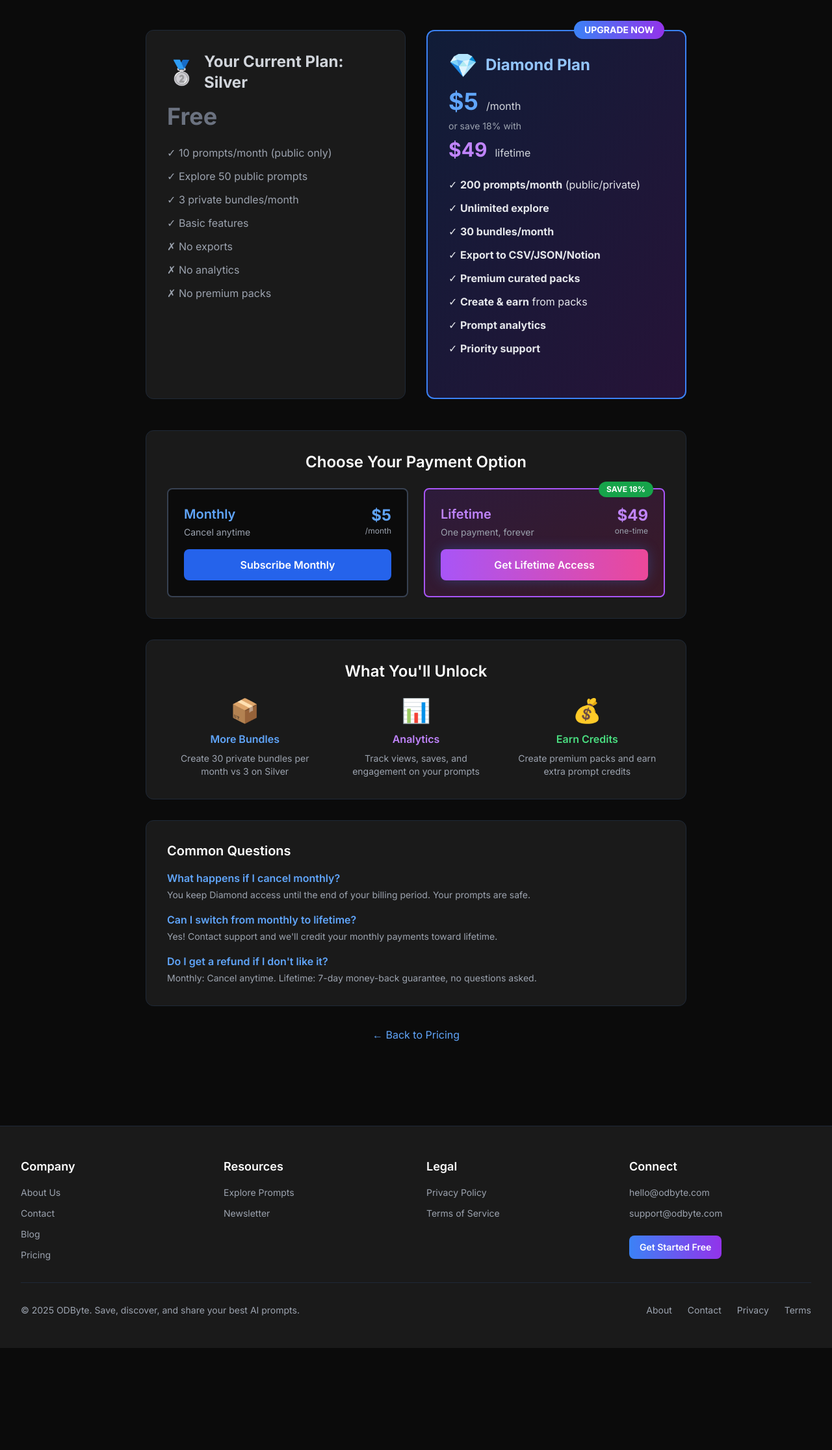
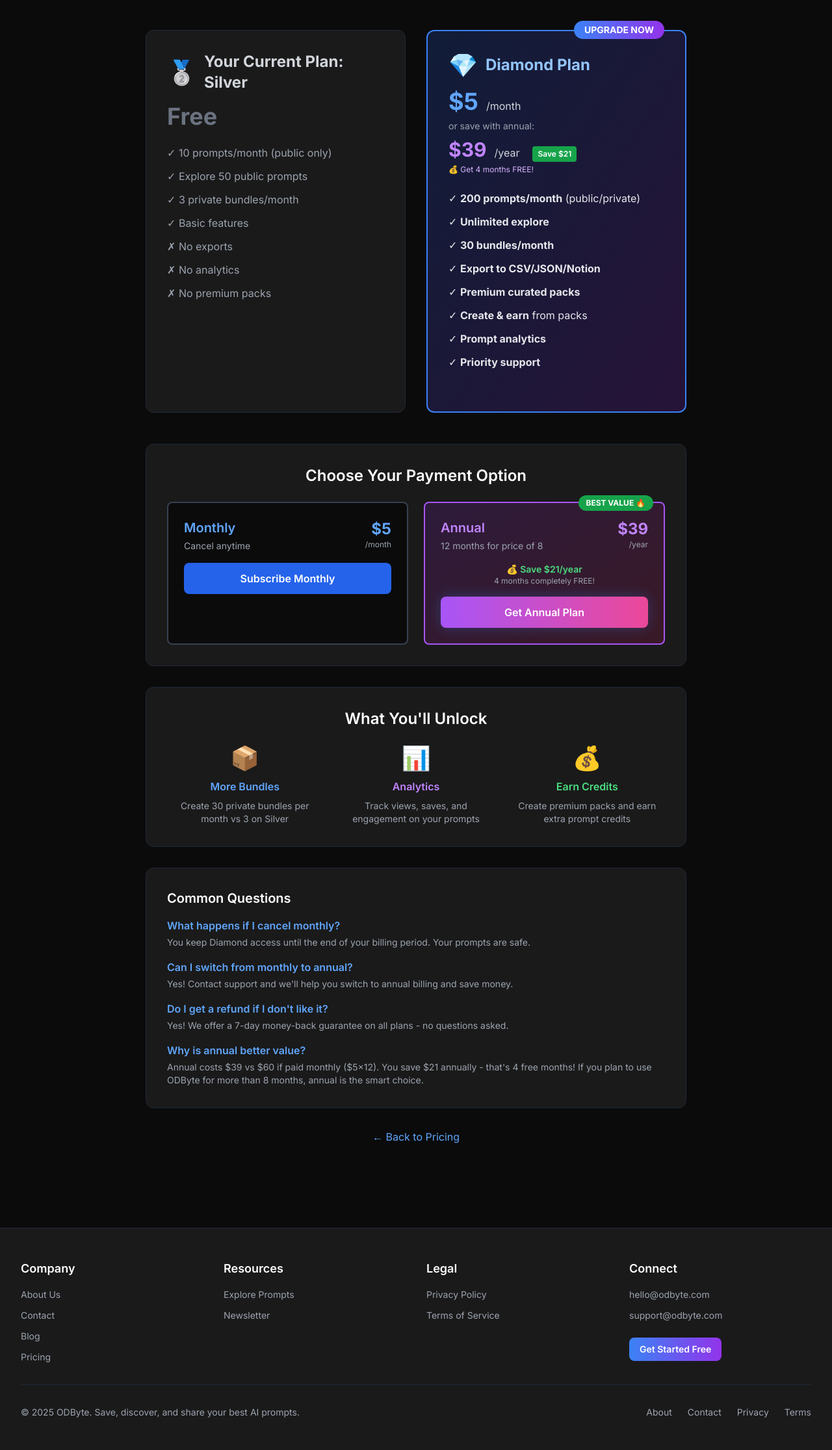
Before and after one commit to bantervines-bit/odbyte, a Flask app: template templates/upgrade.html in a window 1280 px wide. Shown: the part 283-2514 px from the top of the page at 65% size. Before the commit the page ends 2357 px from the top, so only its background shows below. Run offline with Flask 3, Linux system fonts and the light colour scheme; the template is opened without the code that fills it, so the values that code supplies are empty; some libraries are stand-ins or nearby versions.

Commit message:
Update upgrade.html

```diff
--- a/templates/upgrade.html
+++ b/templates/upgrade.html
@@ -47,11 +47,13 @@
                     <span class="text-4xl font-bold text-blue-400">$5</span>
                     <span class="text-gray-300">/month</span>
                 </div>
-                <div class="text-sm text-gray-400 mb-2">or save 18% with</div>
+                <div class="text-sm text-gray-400 mb-2">or save with annual:</div>
                 <div class="flex items-baseline gap-3">
-                    <span class="text-3xl font-bold text-purple-400">$49</span>
-                    <span class="text-gray-300">lifetime</span>
+                    <span class="text-3xl font-bold text-purple-400">$39</span>
+                    <span class="text-gray-300">/year</span>
+                    <span class="px-2 py-1 bg-green-600 text-white text-xs rounded font-semibold ml-2">Save $21</span>
                 </div>
+                <p class="text-xs text-purple-300 mt-1">💰 Get 4 months FREE!</p>
             </div>
 
             <ul class="space-y-3 text-gray-200 mb-8">
@@ -90,24 +92,28 @@
                 </button>
             </div>
 
-            <!-- Lifetime -->
+            <!-- Annual -->
             <div class="bg-gradient-to-br from-purple-900/30 to-pink-900/30 p-6 rounded-lg border-2 border-purple-500 hover:border-purple-400 transition cursor-pointer relative">
                 <div class="absolute -top-3 right-4 bg-green-600 px-3 py-1 rounded-full text-xs font-bold">
-                    SAVE 18%
+                    BEST VALUE 🔥
                 </div>
                 <div class="flex justify-between items-start mb-4">
                     <div>
-                        <h4 class="text-xl font-semibold text-purple-400 mb-1">Lifetime</h4>
-                        <p class="text-sm text-gray-400">One payment, forever</p>
+                        <h4 class="text-xl font-semibold text-purple-400 mb-1">Annual</h4>
+                        <p class="text-sm text-gray-400">12 months for price of 8</p>
                     </div>
                     <div class="text-right">
-                        <div class="text-2xl font-bold text-purple-400">$49</div>
-                        <div class="text-xs text-gray-400">one-time</div>
+                        <div class="text-2xl font-bold text-purple-400">$39</div>
+                        <div class="text-xs text-gray-400">/year</div>
                     </div>
                 </div>
-                <button onclick="initiatePayment('lifetime')"
+                <div class="mb-4 text-center">
+                    <p class="text-sm text-green-400 font-semibold">💰 Save $21/year</p>
+                    <p class="text-xs text-gray-400">4 months completely FREE!</p>
+                </div>
+                <button onclick="initiatePayment('annual')"
                         class="w-full py-3 bg-gradient-to-r from-purple-500 to-pink-500 hover:opacity-90 rounded-lg font-semibold transition glow">
-                    Get Lifetime Access
+                    Get Annual Plan
                 </button>
             </div>
         </div>
@@ -144,12 +150,16 @@
                 <p class="text-sm text-gray-400">You keep Diamond access until the end of your billing period. Your prompts are safe.</p>
             </div>
             <div>
-                <h4 class="font-semibold text-blue-400 mb-1">Can I switch from monthly to lifetime?</h4>
-                <p class="text-sm text-gray-400">Yes! Contact support and we'll credit your monthly payments toward lifetime.</p>
+                <h4 class="font-semibold text-blue-400 mb-1">Can I switch from monthly to annual?</h4>
+                <p class="text-sm text-gray-400">Yes! Contact support and we'll help you switch to annual billing and save money.</p>
             </div>
             <div>
                 <h4 class="font-semibold text-blue-400 mb-1">Do I get a refund if I don't like it?</h4>
-                <p class="text-sm text-gray-400">Monthly: Cancel anytime. Lifetime: 7-day money-back guarantee, no questions asked.</p>
+                <p class="text-sm text-gray-400">Yes! We offer a 7-day money-back guarantee on all plans - no questions asked.</p>
+            </div>
+            <div>
+                <h4 class="font-semibold text-blue-400 mb-1">Why is annual better value?</h4>
+                <p class="text-sm text-gray-400">Annual costs $39 vs $60 if paid monthly ($5×12). You save $21 annually - that's 4 free months! If you plan to use ODByte for more than 8 months, annual is the smart choice.</p>
             </div>
         </div>
     </div>
@@ -166,7 +176,7 @@
 <script src="https://checkout.razorpay.com/v1/checkout.js"></script>
 <script>
 function initiatePayment(type) {
-    let amount = type === 'monthly' ? 500 : 4900; // $5 or $49 in cents
+    let amount = type === 'monthly' ? 500 : 3900; // $5 or $39 in cents
 
     fetch('/create-order', {
         method: 'POST',
@@ -186,7 +196,7 @@
             currency: 'USD',
             order_id: data.order_id,
             name: 'ODByte',
-            description: type === 'monthly' ? 'Diamond Plan - Monthly' : 'Diamond Plan - Lifetime',
+            description: type === 'monthly' ? 'Diamond Plan - Monthly' : 'Diamond Plan - Annual',
             handler: function (response) {
                 const form = document.createElement('form');
                 form.method = 'POST';
```
